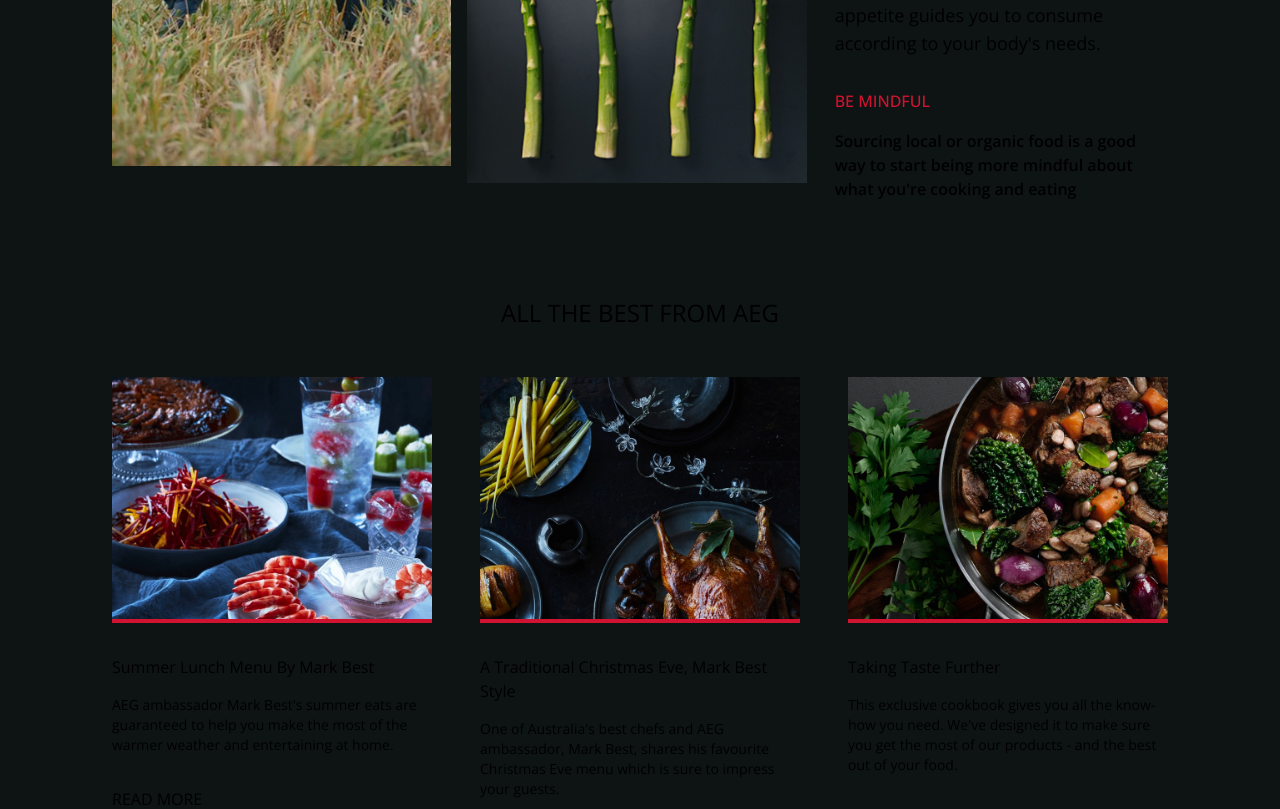
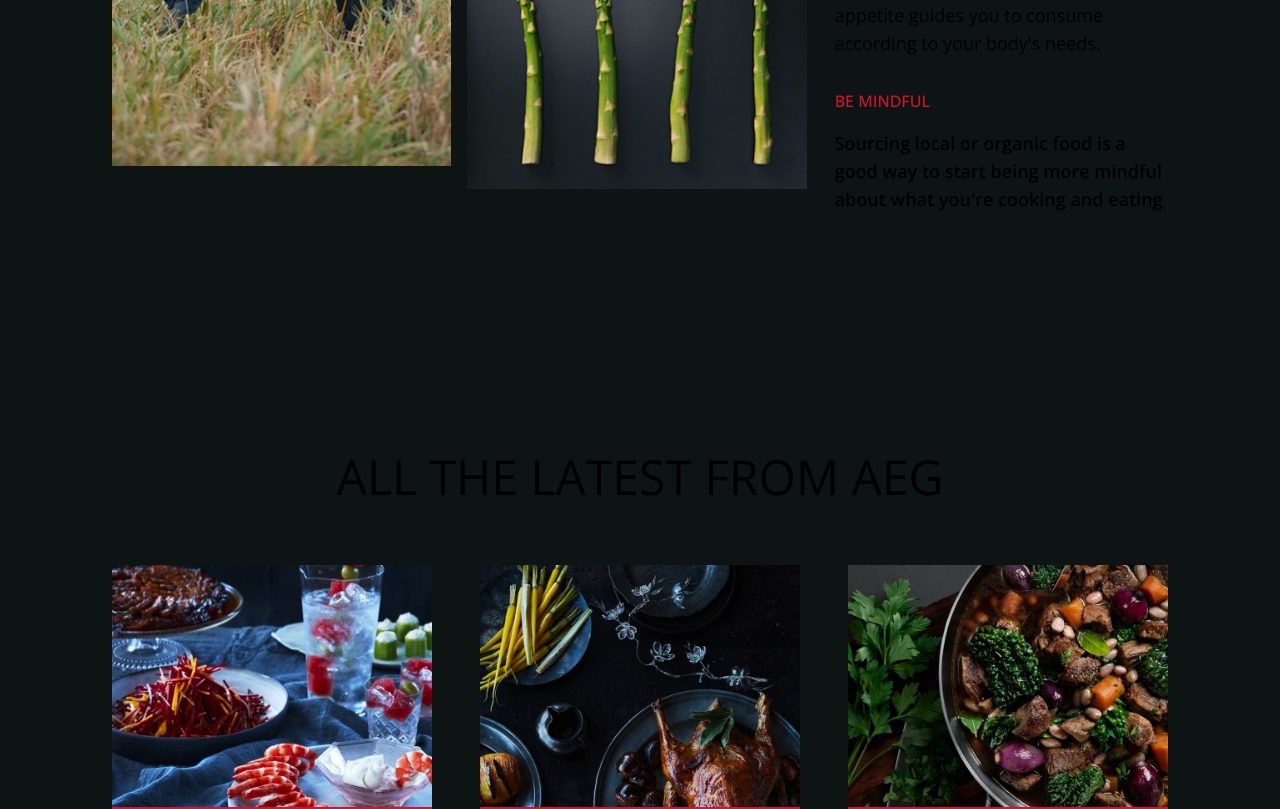
Before and after one commit to dianallona/orchard-fed-test, a Next.js app: page / in a window 1280 px wide. Shown: the part 540-1349 px from the top of the page. Built offline with nearby package versions, Linux system fonts and the light colour scheme.

Commit message:
FIX: styles and transitions

```diff
--- a/src/app/page.js
+++ b/src/app/page.js
@@ -3,7 +3,7 @@ import ComponentO2 from "@/components/component-02";
 
 export default function Home() {
   return (
-    <div className="grid gap-24">
+    <div className="grid gap-24 xl:gap-[15rem]">
       <ComponentO1 />
       <ComponentO2 />
     </div>
--- a/src/components/component-01/index.jsx
+++ b/src/components/component-01/index.jsx
@@ -27,6 +27,7 @@ const ComponentO1 = () => {
           "sm:row-span-2": index === 0,
         })}
         key={`${values.alt}_${index}`}
+        imageClassName="hover:scale-105 transition ease-in-out delay-150 duration-300 cursor-pointer"
         {...values}
       />
     ));
@@ -57,7 +58,7 @@ const ComponentO1 = () => {
         </div>
         <div className="grid gap-4">
           <h2 className="text-alert font-medium text-base">BE MINDFUL</h2>
-          <p className="text-base font-semibold">
+          <p className="text-base xl:text-lg font-semibold">
             Sourcing local or organic food is a good way to start being more
             mindful about what you&apos;re cooking and eating
           </p>
--- a/src/components/component-02/index.jsx
+++ b/src/components/component-02/index.jsx
@@ -37,8 +37,10 @@ const Component02 = () => {
     ));
   };
   return (
-    <section className="grid gap-12">
-      <h1 className="text-2xl font-thin text-center">ALL THE BEST FROM AEG</h1>
+    <section className="grid gap-12 xl:gap-16">
+      <h1 className="text-2xl font-thin text-center xl:text-5xl">
+        ALL THE LATEST FROM AEG
+      </h1>
       <div className="grid md:grid-cols-3 md:gap-6 lg:gap-12 gap-12">
         {getCardContents()}
       </div>
--- a/src/components/ui/card/index.jsx
+++ b/src/components/ui/card/index.jsx
@@ -1,3 +1,4 @@
+"use client";
 import Link from "next/link";
 import { memo } from "react";
 import CommonImage from "../common-image";
@@ -6,14 +7,14 @@ const Card = ({ image, title, description }) => {
   return (
     <div>
       <CommonImage
-        imageClassName="border-b-4 border-alert hover:scale-110 transition ease-in-out delay-150 duration-300"
+        imageClassName="border-b-4 border-alert hover:scale-110 transition ease-in-out delay-150 duration-300 cursor-pointer"
         {...image}
       />
-      <h2 className="mt-8 text-base">{title}</h2>
-      <p className="mt-4 mb-8 text-sm font-thin">{description}</p>
+      <h2 className="mt-8 text-base font-semibold">{title}</h2>
+      <p className="mt-4 mb-8 text-base font-thin">{description}</p>
       <Link
         href="#"
-        className="hover:font-semibold underline underline-offset-8 decoration-alert"
+        className="hover:font-semibold underline underline-offset-8 decoration-alert transition-all ease-in-out delay-100 duration-200"
       >
         READ MORE
       </Link>
```
